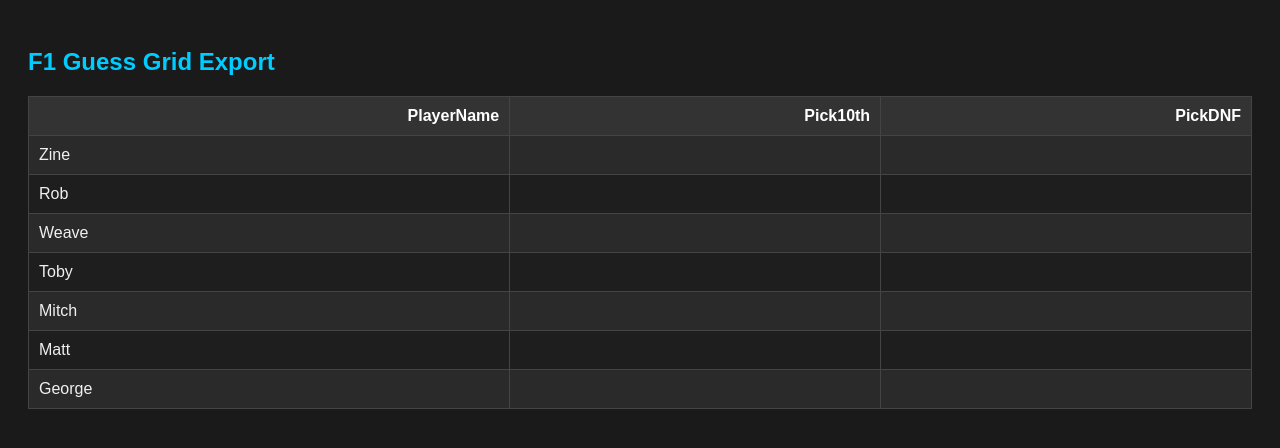
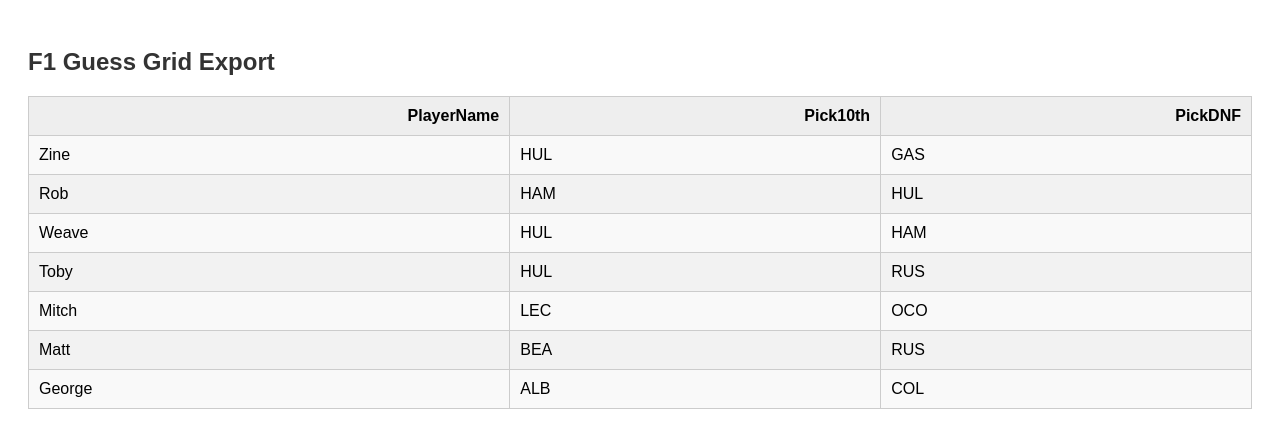
Before and after one commit to OutspokenTitan8/OutspokenTitan8.github.io, a plain HTML site: page guesses_output.html in a window 1280 px wide. Drawn offline with Linux system fonts and the light colour scheme.

Commit message:
Update guesses_output.html

```diff
--- a/guesses_output.html
+++ b/guesses_output.html
@@ -4,12 +4,31 @@
     <meta charset="UTF-8">
     <title>Guesses Export</title>
     <style>
-        body { font-family: Arial, sans-serif; background-color: #1a1a1a; color: #f0f0f0; padding: 20px; }
-        h2 { color: #00ccff; }
-        table { width: 100%; border-collapse: collapse; background-color: #2a2a2a; }
-        th, td { padding: 10px; border: 1px solid #444; }
-        th { background-color: #333; color: #fff; }
-        tr:nth-child(even) { background-color: #1e1e1e; }
+        body {
+            font-family: Arial, sans-serif;
+            background-color: white;
+            color: #000;
+            padding: 20px;
+        }
+        h2 {
+            color: #333;
+        }
+        table {
+            width: 100%;
+            border-collapse: collapse;
+            background-color: #f9f9f9;
+        }
+        th, td {
+            padding: 10px;
+            border: 1px solid #ccc;
+        }
+        th {
+            background-color: #eee;
+            color: #000;
+        }
+        tr:nth-child(even) {
+            background-color: #f2f2f2;
+        }
     </style>
 </head>
 <body>
@@ -25,38 +44,38 @@
   <tbody>
     <tr>
       <td>Zine</td>
-      <td></td>
-      <td></td>
+      <td>HUL</td>
+      <td>GAS</td>
     </tr>
     <tr>
       <td>Rob</td>
-      <td></td>
-      <td></td>
+      <td>HAM</td>
+      <td>HUL</td>
     </tr>
     <tr>
       <td>Weave</td>
-      <td></td>
-      <td></td>
+      <td>HUL</td>
+      <td>HAM</td>
     </tr>
     <tr>
       <td>Toby</td>
-      <td></td>
-      <td></td>
+      <td>HUL</td>
+      <td>RUS</td>
     </tr>
     <tr>
       <td>Mitch</td>
-      <td></td>
-      <td></td>
+      <td>LEC</td>
+      <td>OCO</td>
     </tr>
     <tr>
       <td>Matt</td>
-      <td></td>
-      <td></td>
+      <td>BEA</td>
+      <td>RUS</td>
     </tr>
     <tr>
       <td>George</td>
-      <td></td>
-      <td></td>
+      <td>ALB</td>
+      <td>COL</td>
     </tr>
   </tbody>
 </table>
```
